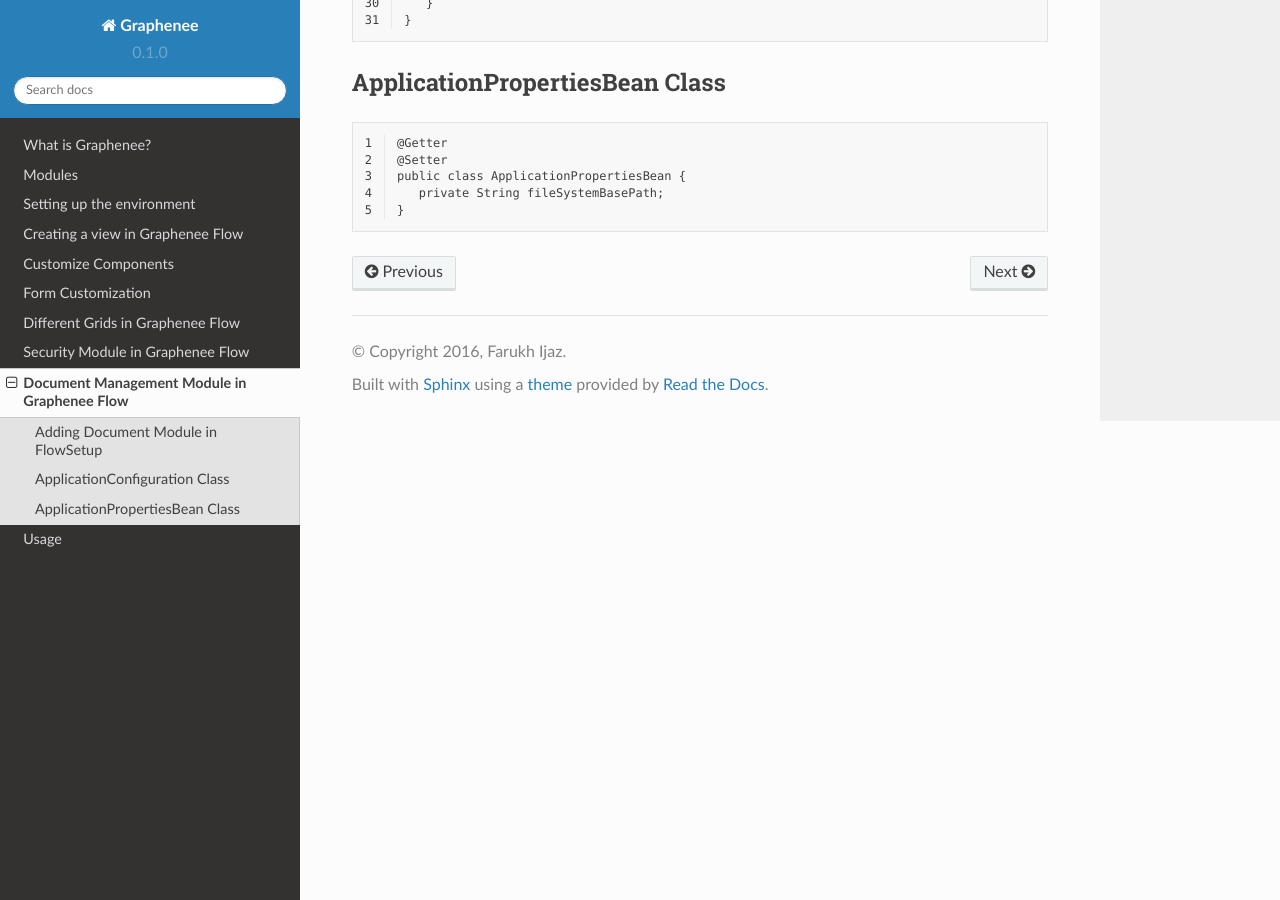
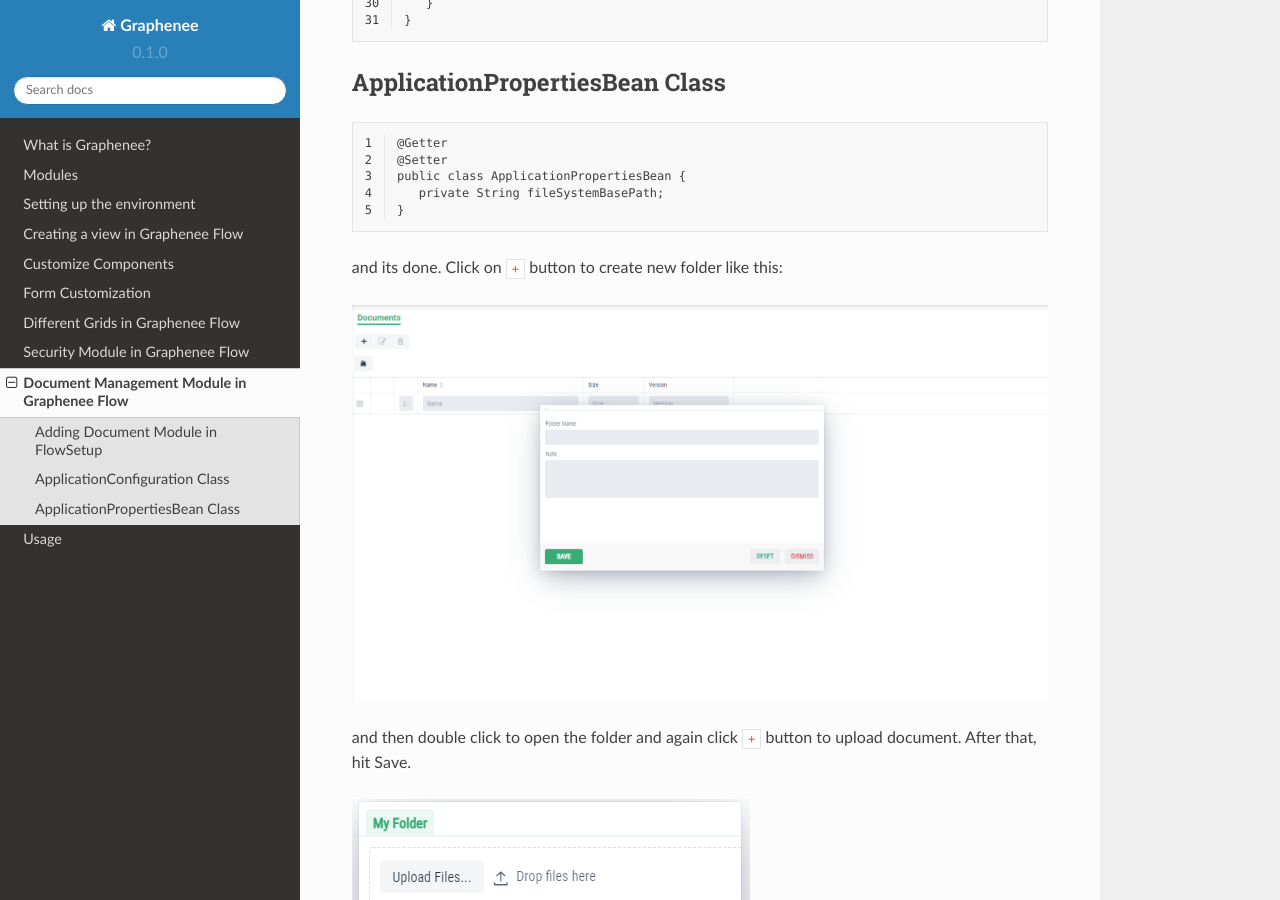
Before and after one commit to subanzafar/rtd-tutorial, a Sphinx documentation site: the page built from docs/source/document.rst, in a window 1280 px wide and 900 px high, scrolled down 1489 px. Built offline with Sphinx 7.4.7 and the Read the Docs theme 2.0.0, drawn with Linux system fonts in a browser that asks for light colours.

Commit message:
Update document.rst

```diff
--- a/docs/source/document.rst
+++ b/docs/source/document.rst
@@ -71,3 +71,11 @@ ApplicationPropertiesBean Class
    public class ApplicationPropertiesBean {
       private String fileSystemBasePath;
    }
+
+and its done. Click on ``+`` button to create new folder like this:
+
+.. image:: images/folder.png
+
+and then double click to open the folder and again click ``+`` button to upload document. After that, hit Save.
+
+.. image:: images/upload.png
```
